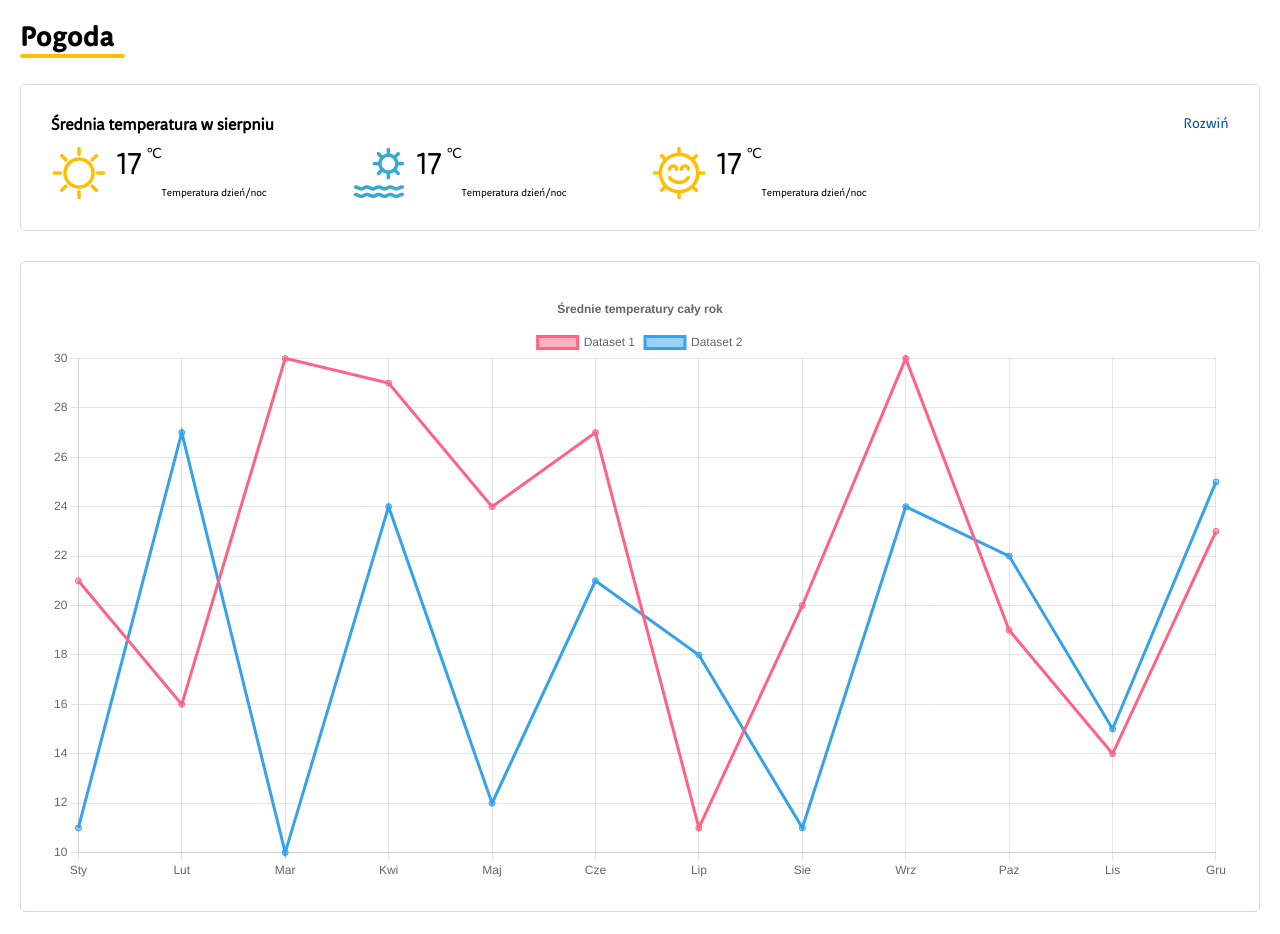
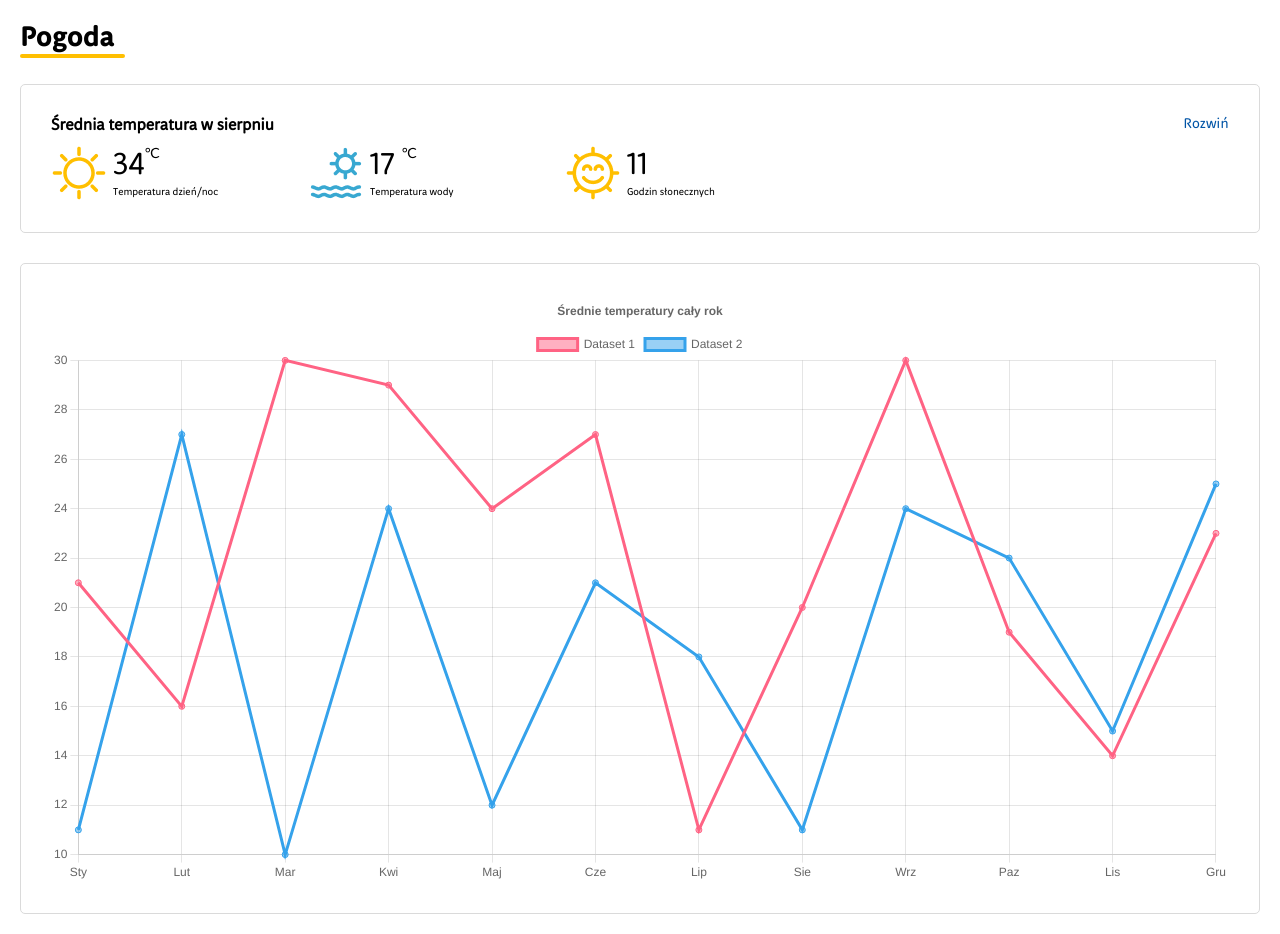
Before and after one commit to kowalikmop/pogodaR, a React (Create React App) app: page / in a window 1280 px wide. Built offline with nearby package versions, Linux system fonts and the light colour scheme.

Commit message:
change from flex to grid

```diff
--- a/src/components/Contener.js
+++ b/src/components/Contener.js
@@ -1,3 +1,4 @@
+import { useState } from "react";
 import "./contener.css";
 import Sun from "../assets/sun.png";
 import Beach from "../assets/beach.png";
@@ -6,50 +7,45 @@
 
 const Contener = () => {
   const month = ["sierpniu", "wrześniu"];
+  const [visible, setvisible] = useState("grid");
   return (
     <div className="contener">
       <div className="title">
-        <div className="title__text">
-          Średnia temperatura w {month[0]}
-        </div>
+        <div className="title__text">Średnia temperatura w {month[0]}</div>
         <div className="title__button">Rozwiń</div>
       </div>
       <div className="article">
-        <div className="section">
-          <div className="section__picture">
+        <div className="article__picture">
           {" "}
           <img src={Sun} alt="Sun" />
         </div>
-          <div className="section__text">17</div>
+        <div className="section">
+          <div className="section__text">34</div>
           <div className="section__picture--degrees">
             {" "}
             <img src={Degrees} alt="Degrees" />
           </div>
           <div className="section__text--title">Temperatura dzień/noc</div>
         </div>
-        <div className="section">
         <div className="section__picture">
           {" "}
           <img src={Beach} alt="Beach" />
         </div>
+        <div className="section" style={{ display: visible }}>
           <div className="section__text">17</div>
           <div className="section__picture--degree">
             {" "}
             <img src={Degrees} alt="Degrees" />
           </div>
-          <div className="section__text--title">Temperatura dzień/noc</div>
+          <div className="section__text--title">Temperatura wody</div>
         </div>
-        <div className="section">
         <div className="section__picture">
           {" "}
           <img src={Sunhappy} alt="Sunhappy" />
         </div>
-          <div className="section__text">17</div>
-          <div className="section__picture--degree">
-            {" "}
-            <img src={Degrees} alt="Degrees" />
-          </div>
-          <div className="section__text--title">Temperatura dzień/noc</div>
+        <div className="section">
+          <div className="section__text">11</div>
+          <div className="section__text--title">Godzin słonecznych</div>
         </div>
       </div>
     </div>
--- a/src/components/contener.css
+++ b/src/components/contener.css
@@ -27,36 +27,31 @@
     line-height: 18px;
 }
 .article {
-    display: flex;
-    justify-content: space-around;
-    width: 900px;
+    display: grid;
+    grid-template-columns: 57px 200px 57px 200px 57px 200px;
+	grid-template-rows: 57px;
     margin-top: 10px;
 }
 .section {
-    display: flex;
-    width: 300px;
-    height: 55px;
+    display: grid;
+    grid-template-columns: 32px 20px;
+	grid-template-rows: 40px 17px;
+    margin-left: 5px;
 }
 .section__text {
-    display: flex;
-    align-items: top;
     font-size: 30px;
     font-weight: 400;
     line-height: 40px;
-    margin-left: 10px;
-    margin-right: 5px;
     color: #000000;
 }
-.section__picture {
-    display: flex;
-    align-items: center;
+.article__picture {
+
 }
 .section__picture--degrees {
-    align-items: baseline;
+
 }
 .section__text--title {
-    display: flex;
-    align-items: flex-end;
+    grid-column-end: span 3;
     font-size: 10px;
     line-height: 14px;
     color: #000000;
```
Lines whose indentation alone changed are shown as unchanged.
